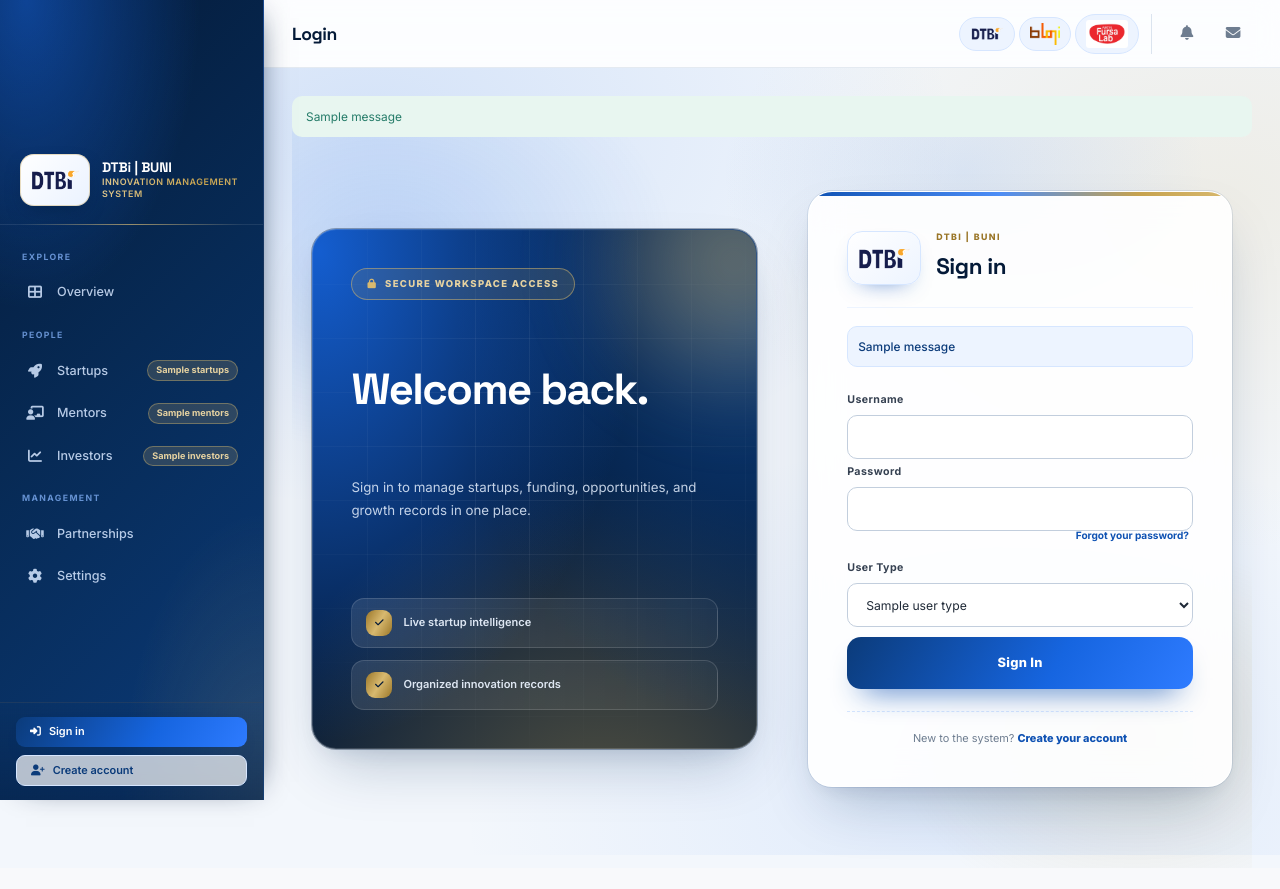
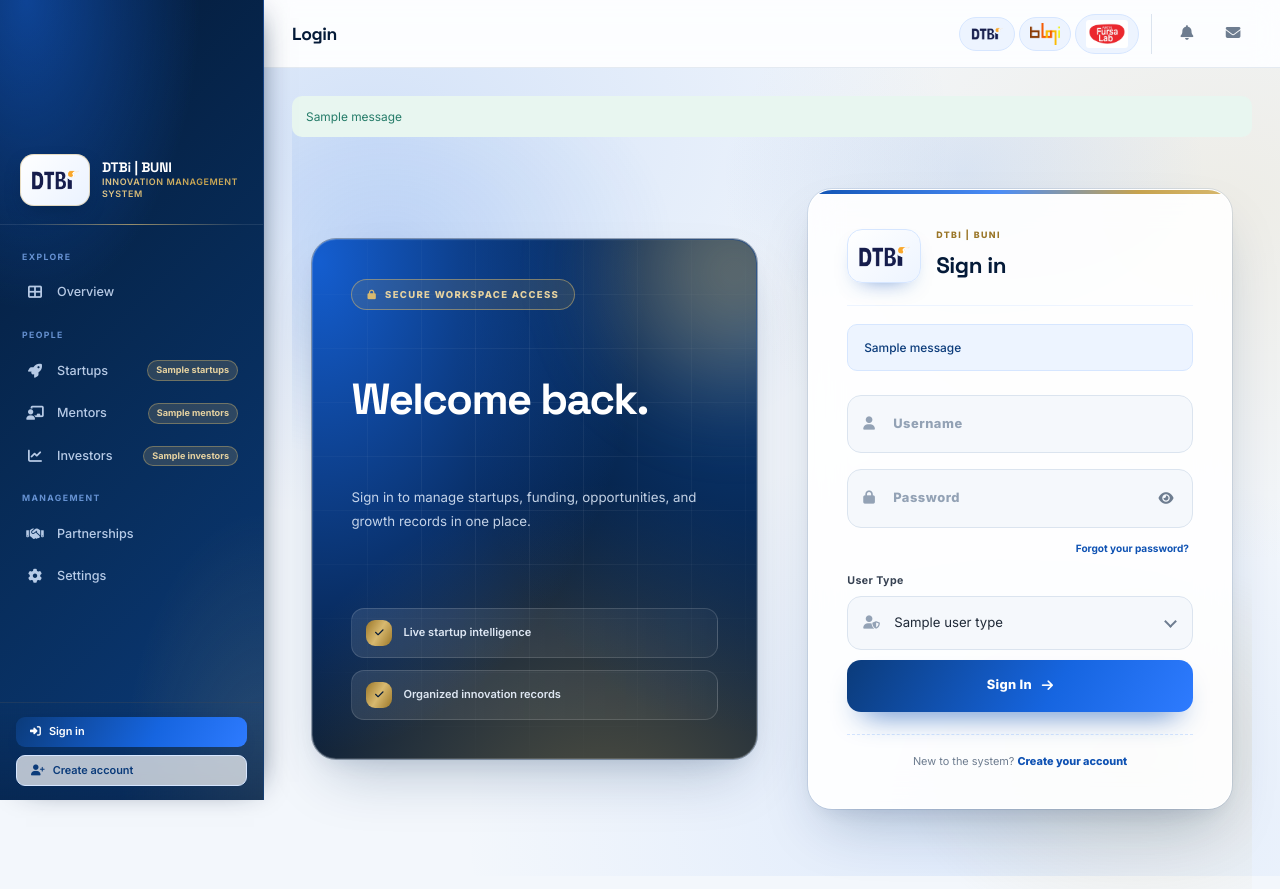
Before and after one commit to kapingantony/DTBiSystem, a Django app: template templates/registration/login.html in a window 1280 px wide. Before the commit the page ends 855 px from the top, so only its background shows below. Run offline with Django 5.2, Linux system fonts and the light colour scheme; the template is opened without the code that fills it: most values are stand-ins (such as "Sample title", 1, 10 or a date in 2020); one stand-in notice (Sample message) is shown.

Commit message:
Refactor login form structure and styling
Updated the login form layout and improved accessibility features.

```diff
--- a/templates/registration/login.html
+++ b/templates/registration/login.html
@@ -23,9 +23,7 @@
 
         {% if messages %}
         {% for message in messages %}
-        <div class="alert alert-{{ message.tags }}" style="margin-bottom: 15px; padding: 10px; border-radius: var(--radius-sm);">
-            {{ message }}
-        </div>
+        <div class="alert alert-{{ message.tags }}">{{ message }}</div>
         {% endfor %}
         {% endif %}
 
@@ -33,26 +31,35 @@
             {% csrf_token %}
             {% if request.GET.next %}<input type="hidden" name="next" value="{{ request.GET.next }}">{% endif %}
 
-            <div class="form-group">
+            <div class="auth-field">
+                <i class="fas fa-user auth-field-icon" aria-hidden="true"></i>
+                <input type="text" name="username" id="username" placeholder=" " autocomplete="username" required>
                 <label for="username">Username</label>
-                <input type="text" name="username" id="username" class="form-input" required>
             </div>
 
-            <div class="form-group">
+            <div class="auth-field">
+                <i class="fas fa-lock auth-field-icon" aria-hidden="true"></i>
+                <input type="password" name="password" id="password" placeholder=" " autocomplete="current-password" required>
                 <label for="password">Password</label>
-                <input type="password" name="password" id="password" class="form-input" required>
-                <a class="auth-help-link" href="{% url 'password_reset' %}">Forgot your password?</a>
+                <button type="button" class="auth-reveal" data-toggle-password="password" aria-label="Show password" aria-pressed="false">
+                    <i class="fas fa-eye" aria-hidden="true"></i>
+                </button>
             </div>
+            <a class="auth-help-link" href="{% url 'password_reset' %}">Forgot your password?</a>
 
+            {% if user_types %}
             <div class="form-group">
                 <label for="user_type">User Type</label>
-                <select name="user_type" id="user_type" class="form-select">
-                    {% for value, label in user_types %}<option value="{{ value }}">{{ label }}</option>{% endfor %}
-                </select>
+                <div class="auth-select-wrap">
+                    <i class="fas fa-user-shield auth-select-icon" aria-hidden="true"></i>
+                    <select name="user_type" id="user_type" class="form-select">
+                        {% for value, label in user_types %}<option value="{{ value }}">{{ label }}</option>{% endfor %}
+                    </select>
+                </div>
             </div>
+            {% endif %}
 
-            <button type="submit" class="btn btn-primary w-100 auth-submit">Sign In</button>
-
+            <button type="submit" class="auth-submit">Sign In <i class="fas fa-arrow-right" aria-hidden="true"></i></button>
         </form>
         <p class="auth-footer-note">New to the system? <a href="{% url 'staff:register' %}">Create your account</a></p>
     </div>
```
